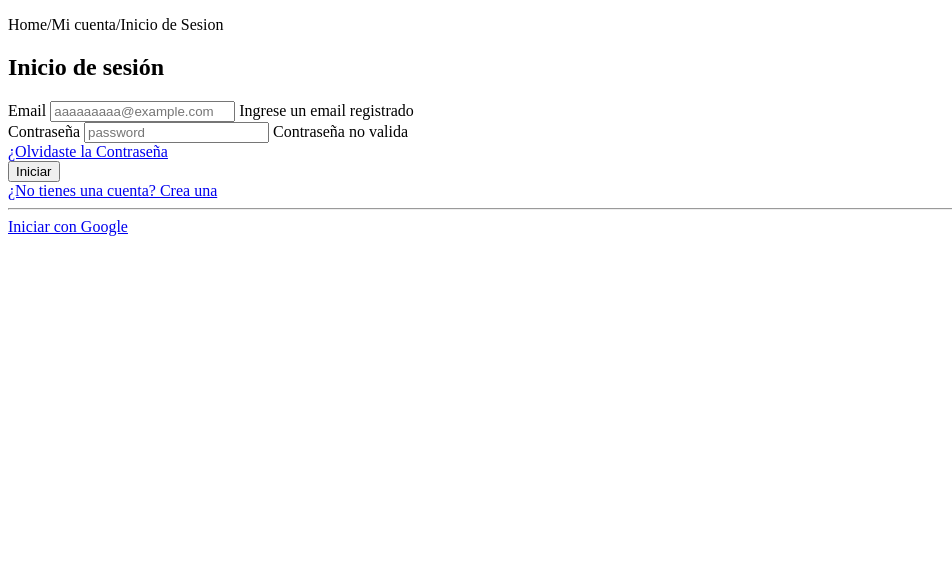
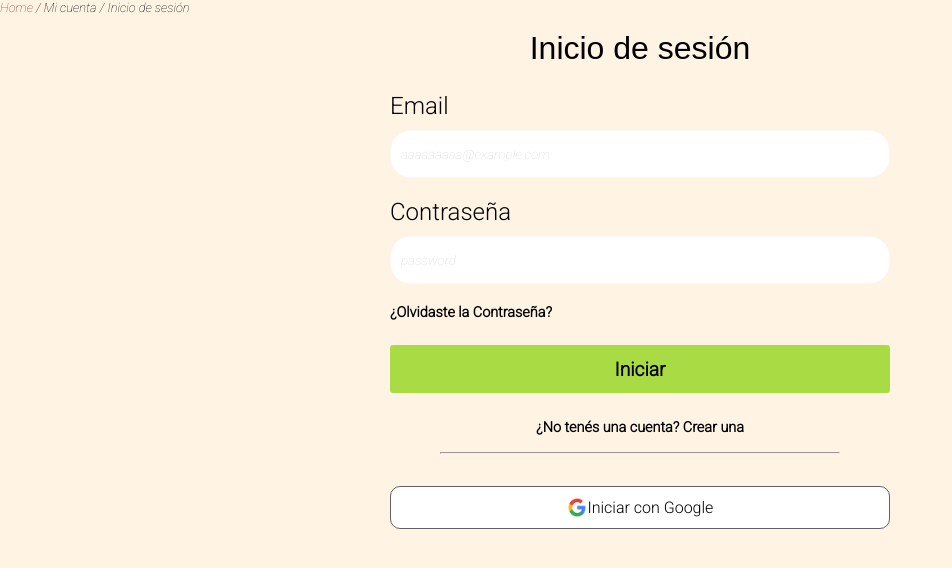
Before and after one commit to grupo-10-Vivero-c12/proyecto-Integrador, a web app: file views/login.html in a window 1280 px wide. Shown: the top 568 px of the page, without its empty margins (0-952 px from the left). Run offline with its HTML, style and script files only (its server is not run), Linux system fonts and the light colour scheme; some web fonts are replaced.

Commit message:
aplicado estilos a login y agregado de carpeta images

```diff
--- a/package.json
+++ b/package.json
@@ -17,6 +17,7 @@
   },
   "homepage": "https://github.com/grupo-10-Vivero-c12/proyecto-Integrador#readme",
   "dependencies": {
-    "express": "^4.17.1"
+    "express": "^4.17.1",
+    "nodemon": "^2.0.14"
   }
 }
--- a/public/css/login.css
+++ b/public/css/login.css
@@ -0,0 +1,235 @@
+*{
+    padding: 0;
+    margin: 0;
+    box-sizing: border-box;
+    font-family: var(--font-roboto);
+}
+
+body{
+    background-color: var(--cream);
+}
+
+a{
+    color: black;
+    text-decoration: none;
+}
+/* a:visited{
+    color: black;
+} */
+
+.rute{
+    font-family: var(--font-roboto);
+    font-size: 0.8rem;
+    font-style: italic;
+}
+
+main .rute a:hover{
+    color: brown;
+}
+
+
+
+main h2{
+    text-align: center;
+    font-family: var(--font-rum);
+    font-weight: 100;
+    font-size: 2rem;
+    padding: 10px;
+    margin: 5px;
+}
+
+
+main .form-container .form{
+    display: flex;
+    flex-direction: column;
+    justify-content: center;
+    align-items: center;
+}
+
+
+main .form-container .form .input-container{
+    display: flex;
+    flex-direction: column;
+    width: 90%;
+    max-width: 500px;
+    margin: 10px 0 ;
+}
+
+main .form-container .form .input-container .error-message{
+    color: red;
+    font-size: 12px;
+    margin: 5px 0 0;
+    display: none;
+}
+
+main .form-container .form .input-container label{
+    padding-bottom: 10px;
+}
+
+
+main .form-container .form .input-container input{
+    height: 2rem;
+    padding: 10px;
+    border-radius: 20px;
+    border: 1px solid rgb(248, 248, 248);
+    -webkit-transition: 0.5s;
+    transition: 0.5s;
+    outline: none;
+
+}
+
+
+main .form-container .form .input-container input:focus{
+    border: 2px solid rgb(218, 243, 180);
+    box-shadow: 0 4px 8px 0 rgba(151, 151, 151, 0.2), 0 6px 20px 0 rgba(151, 151, 151, 0.2);
+
+}
+
+main .form-container .form .input-container input::placeholder{
+    font-style: italic;
+    font-weight: lighter;
+    color: gainsboro;
+}
+
+
+
+
+main .form-container .form .recover-password, main .form-container .form .create-count{
+    width: 90%;
+    max-width: 500px;
+    margin: 0.5rem 0 1rem;
+
+}
+
+main .form-container .form .recover-password a, main .form-container .form .create-count a{
+    font-weight: bold;
+    font-size: 0.6rem;
+}
+
+
+main .form-container .form .recover-password a:hover, main .form-container .form .create-count a:hover{
+    color: rgba(139, 0, 0, 0.568);
+    text-decoration: underline;
+}
+
+
+main .form-container .form .recover-password a:active, main .form-container .form .create-count a:active{
+    color: rgb(201, 2, 2);
+
+}
+
+main .form-container .form .create-count{
+    text-align: center;
+}
+
+
+main .form-container .form .button-submit{
+    width: 90%;
+    max-width: 500px;
+    margin: 0.5rem 0 1rem;
+}
+
+main .form-container .form .button-submit button{
+    height: 2rem;
+    width: 100%;
+    border: none;
+    border-radius: 0.2rem;
+    background-color:#a9db45;
+    -webkit-transition-duration: 0.4s; /* Safari */
+    transition-duration: 0.4s;
+    font-weight: bold;
+
+}
+
+main .form-container .form .button-submit button:hover{
+    background-color:#d1f785;
+    box-shadow: 0 5px 20px 0 rgba(143, 143, 143, 0.24),0 5px 20px 0 rgba(126, 126, 126, 0.19);
+
+}
+
+main .form-container .form .button-submit button:active{
+    transform: translateY(4px);
+    background-color: #83b323;
+}
+
+
+
+
+main .form-container .log-in-google{
+    margin: 2rem 0 1rem;
+    display: flex;
+    flex-direction: row;
+    justify-content: center;
+
+
+
+}
+
+main .log-in-google a{
+    display: inline-block;
+    width: 90%;
+    max-width: 500px;
+    border: solid rgb(97, 97, 97) 1px;
+    border-radius: 10px;
+    padding: 5px;
+    background-color: #ffffff;
+    display: flex;
+    flex-direction: row;
+    justify-content: center;
+    align-items: center;
+    flex-wrap: wrap;
+}
+
+main .log-in-google a img{
+    height: 1rem;
+    width: 1rem;
+
+}
+
+main .log-in-google a:hover{
+    background-color: #f5f5f5;
+}
+
+main .log-in-google a:active{
+    transform: translateY(1px);
+}
+
+
+hr{
+    width: 400px;
+}
+
+
+
+@media (min-width: 760px) {
+    main .form-container .form .input-container label{
+        font-size: 1.5rem;
+    }
+
+
+    main .form-container .form .input-container input{
+        height: 3rem;
+    }
+
+
+    main .form-container .form .recover-password a, main .form-container .form .create-count a{
+        font-size: 0.9rem;
+    }
+
+    main .form-container .form .button-submit button{
+        height: 3rem;
+        font-size: 1.2rem;
+
+    }
+
+
+    main .log-in-google a{
+        padding: 10px;
+    }
+
+    main .log-in-google a img{
+        height: 1.3rem;
+        width: 1.3rem;
+
+    }
+}
--- a/views/login.html
+++ b/views/login.html
@@ -9,28 +9,33 @@
 </head>
 <body>
 
+    <main>
         <div class="rute">
-        <p>Home/Mi cuenta/Inicio de Sesion</p>
+            <a href="/home">Home</a>
+            <span>/</span>
+            <a href="/Mi cuenta">Mi cuenta</a>
+            <span>/</span>
+            <a href="/login">Inicio de sesión</a>
         </div>
 
         <h2>Inicio de sesión</h2>
         <div class="form-container">
             <form action="">
-
                 <div class="form">
+                    <div class="input-container">
                         <label for="email">Email</label>
                         <input type="email" id="email" name="email" placeholder="aaaaaaaaa@example.com" required>
                         <span class="error-message">Ingrese un email registrado</span>
                     </div>
 
-            <div class="form">
+                    <div class="input-container">
                         <label for="pass">Contraseña</label>
                         <input type="password" id="pass" name="password" placeholder="password" required>
                         <span class="error-message">Contraseña no valida</span>
                     </div>
 
                     <div class="recover-password">
-                <a href="#">¿Olvidaste la Contraseña</a>
+                        <a href="#">¿Olvidaste la Contraseña?</a>
                     </div>
 
                     <div class="button-submit">
@@ -38,17 +43,26 @@
                     </div>
 
                     <div class="create-count">
-                <a href="#">¿No tienes una cuenta? Crea una</a>
+                        <a href="#">¿No tenés una cuenta? Crear una</a>
                     </div>
+
+
+                    <hr>
+
+                </div>
+
+
+
+
 
             </form>
 
-        <hr>
+
 
             <div class="log-in-google">
-            <a href="#">Iniciar con Google</a>
+                <a href="#"><img src="images/logo-google.png" alt="google"> Iniciar con Google</a>
             </div>
         </div>
-
+    </main>
 </body>
 </html>
```
Also changed, not shown: views/register.html (+62 -0 lines), public/images/logo-google.png (added), 1 other file. Lines whose indentation alone changed are shown as unchanged.
